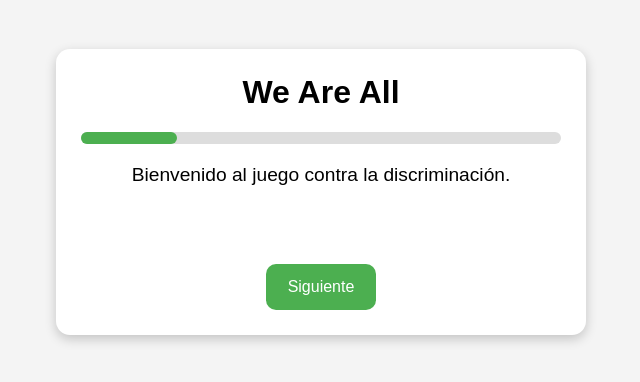
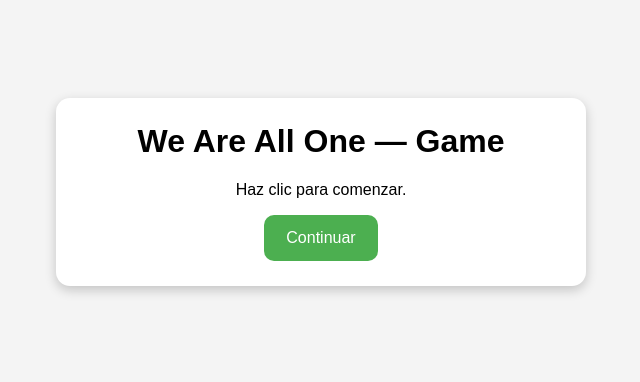
Before and after one commit to dddanielllll/we_are_all, a website: page index.html in a window 1280 px wide. Shown: the part 208-590 px from the top of the page, without its empty margins (319-959 px from the left). Drawn offline with Linux system fonts and the light colour scheme.

Commit message:
Update index.html

```diff
--- a/index.html
+++ b/index.html
@@ -2,22 +2,21 @@
 <html lang="es">
 <head>
   <meta charset="UTF-8" />
-  <meta name="viewport" content="width=device-width, initial-scale=1.0" />
-  <title>We Are All: Anti-Discrimination Game</title>
+  <title>We Are All One — Game</title>
   <link rel="stylesheet" href="styles.css" />
 </head>
 <body>
 
   <div id="game-container">
-    <h1>We Are All</h1>
+    <h1>We Are All One — Game</h1>
 
-    <div id="progress">
+    <div id="progress-container">
       <div id="progress-bar"></div>
     </div>
 
-    <div id="content"></div>
+    <p id="game-text">Haz clic para comenzar.</p>
 
-    <button id="next-btn">Siguiente</button>
+    <button id="next-btn">Continuar</button>
   </div>
 
   <script src="game.js"></script>
```
